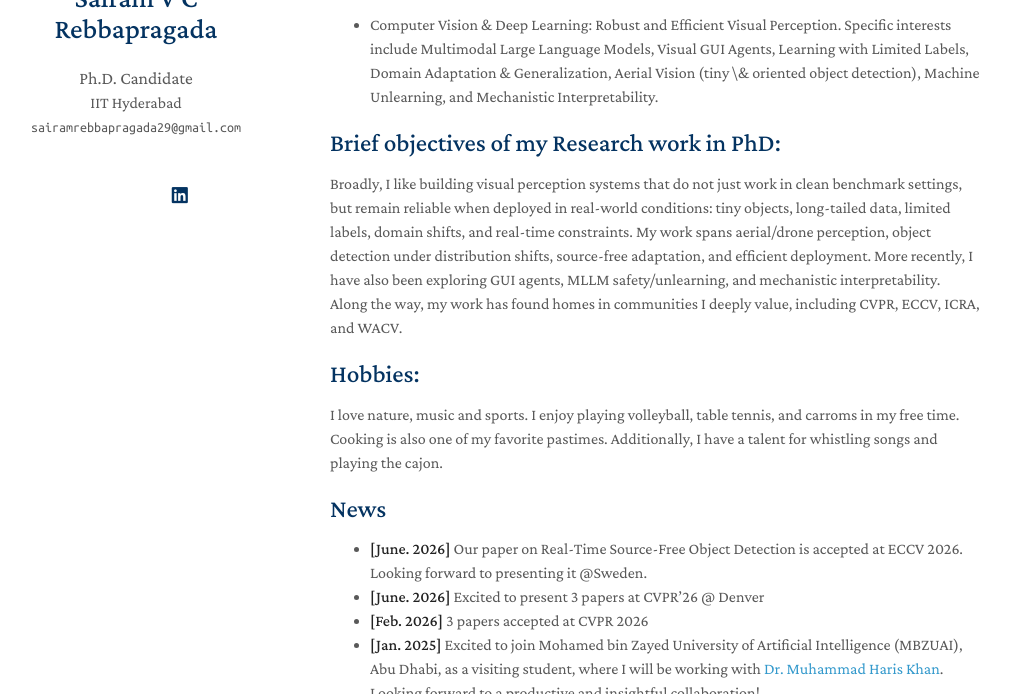
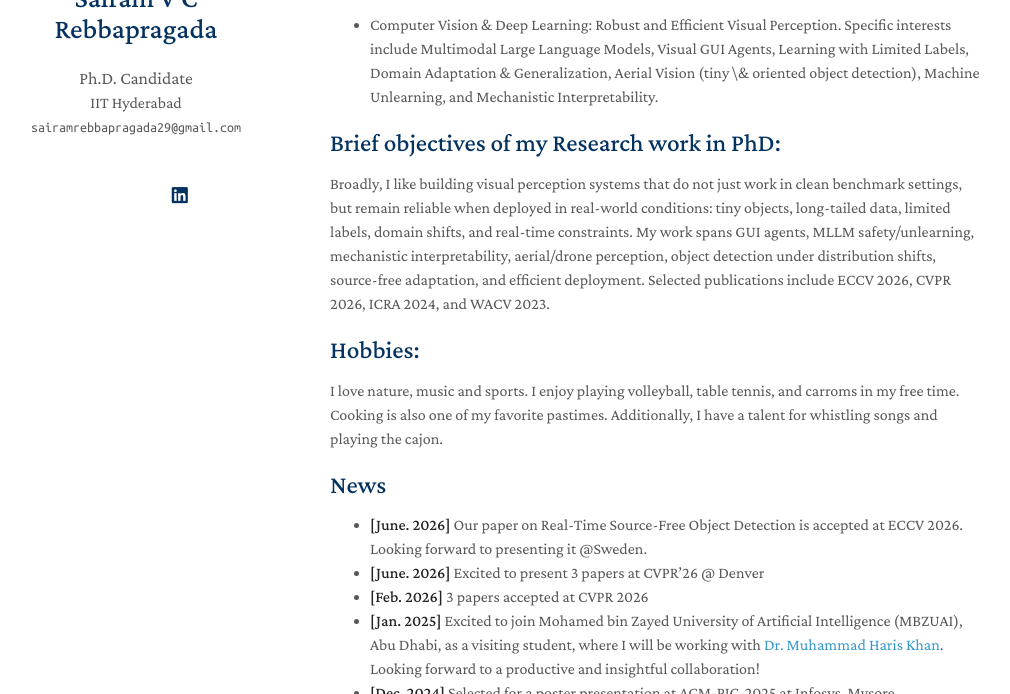
Before and after one commit to sairamrebbapragada/sairamrebbapragada.github.io, a Jekyll site: the page built from index.md, in a window 1280 px wide and 900 px high, cut to the strip 206-900 px from the top of the window. Shown: the whole strip, without its empty margins (140-1150 px from the left). Built offline with Jekyll 4.4.1, drawn with Linux system fonts in a browser that asks for light colours; nearby versions of some CDN libraries; a style sheet for code colours, icons or effects is not loaded; our own code applies the rules of GitHub Pages for plain Markdown files.

Commit message:
Update index.md

```diff
--- a/index.md
+++ b/index.md
@@ -13,7 +13,7 @@ I am Sairam, a PhD candidate in Artificial Intelligence at IIT Hyderabad, India,
 
 ## Brief objectives of my Research work in PhD:
 
-Broadly, I like building visual perception systems that do not just work in clean benchmark settings, but remain reliable when deployed in real-world conditions: tiny objects, long-tailed data, limited labels, domain shifts, and real-time constraints. My work spans aerial/drone perception, object detection under distribution shifts, source-free adaptation, and efficient deployment. More recently, I have also been exploring GUI agents, MLLM safety/unlearning, and mechanistic interpretability. Along the way, my work has found homes in communities I deeply value, including CVPR, ECCV, ICRA, and WACV.
+Broadly, I like building visual perception systems that do not just work in clean benchmark settings, but remain reliable when deployed in real-world conditions: tiny objects, long-tailed data, limited labels, domain shifts, and real-time constraints. My work spans GUI agents, MLLM safety/unlearning, mechanistic interpretability, aerial/drone perception, object detection under distribution shifts, source-free adaptation, and efficient deployment. Selected publications include ECCV 2026, CVPR 2026, ICRA 2024, and WACV 2023.
 
 
 <!-- Aerial vision spans a wide spectrum of critical applications — ranging from agriculture and environmental monitoring to construction, military operations, and search-and-rescue — driving the need for advanced computer vision solutions tailored for aerial perspectives. While this field presents complex challenges such as severe object size imbalances, managing motion and instability, limited computational resources, real-time processing constraints, occlusions and perspective distortions, annotation inaccuracies, and domain shifts, it also offers exciting frontiers for innovation.
```
